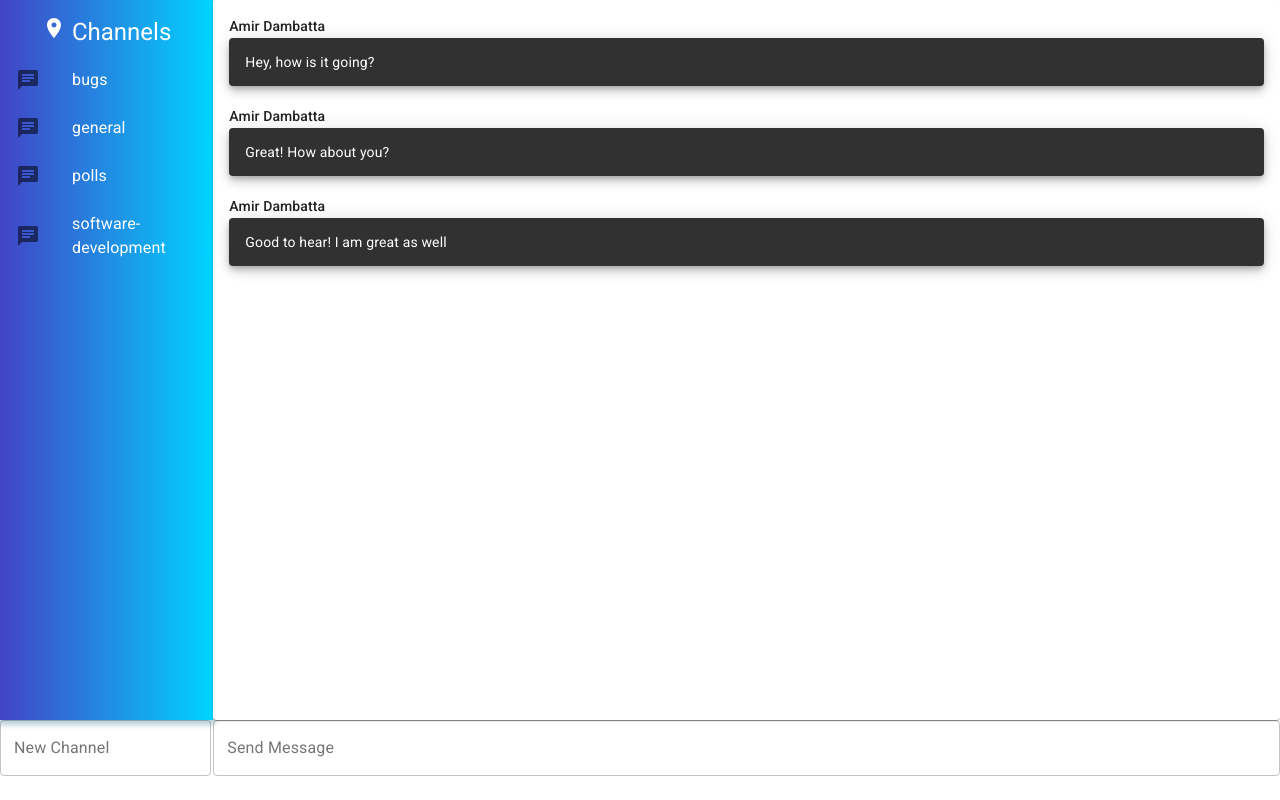
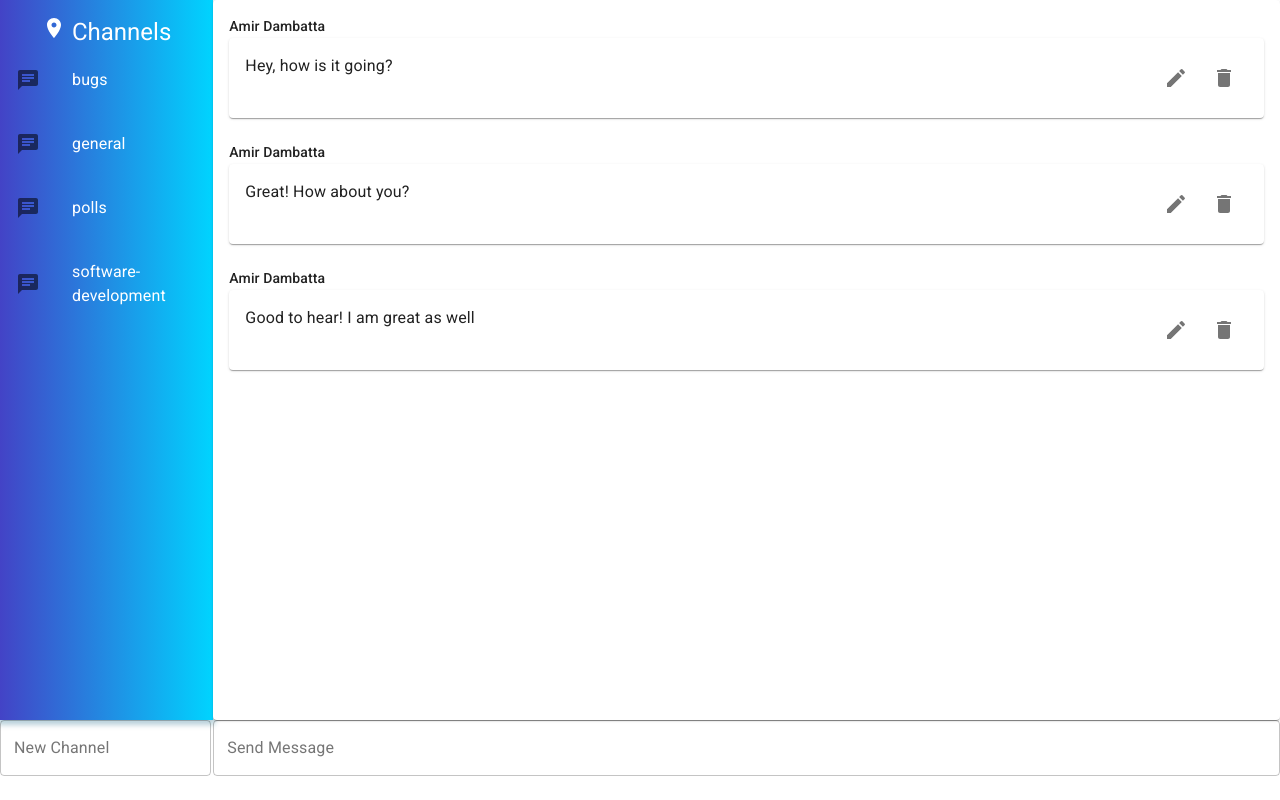
Before and after one commit to amirdbt/myzulip, a React (Create React App) app: page /chat in a window 1280 px wide. Built offline with nearby package versions, Linux system fonts and the light colour scheme.

Commit message:
Added edit and delete functionality to Message component

```diff
--- a/package.json
+++ b/package.json
@@ -5,6 +5,8 @@
   "dependencies": {
     "@material-ui/core": "^4.9.7",
     "@material-ui/icons": "^4.9.1",
+    "@material-ui/lab": "^4.0.0-alpha.46",
+    "@material-ui/styles": "^4.9.6",
     "@testing-library/jest-dom": "^4.2.4",
     "@testing-library/react": "^9.3.2",
     "@testing-library/user-event": "^7.1.2",
--- a/src/components/Chat/ChannelList.jsx
+++ b/src/components/Chat/ChannelList.jsx
@@ -24,7 +24,7 @@ const useStyles = makeStyles(theme => ({
     marginTop: theme.spacing(2)
   }
 }));
-const ChannelList = ({channels}) => {
+const ChannelList = ({ channels }) => {
   const classes = useStyles();
 
   return (
@@ -32,16 +32,16 @@ const ChannelList = ({channels}) => {
       <Typography className={classes.title} variant="h5">
         <Room className={classes.room} /> Channels
       </Typography>
-      <List>
-        {channels.map((channel, index) => (
+      {channels.map((channel, index) => (
+        <List key={index}>
           <ListItem button>
             <ListItemIcon>
               <Chat />
             </ListItemIcon>
             <ListItemText>{channel.name}</ListItemText>
           </ListItem>
-        ))}
-      </List>
+        </List>
+      ))}
     </div>
   );
 };
--- a/src/components/Chat/Chat.jsx
+++ b/src/components/Chat/Chat.jsx
@@ -8,15 +8,12 @@ import { Grid } from "@material-ui/core";
 const Chat = () => {
   const [messages, setMessages] = useState([
     {
-
       text: "Hey, how is it going?"
     },
     {
-
       text: "Great! How about you?"
     },
     {
-
       text: "Good to hear! I am great as well"
     }
   ]);
@@ -39,12 +36,23 @@ const Chat = () => {
   const addMessage = text => {
     const newMessages = [...messages, { text }];
     setMessages(newMessages);
+  };
 
+  const delMessage = index => {
+    const newMessages = [...messages];
+    newMessages.splice(index, 1);
+    setMessages(newMessages);
   };
+
+  const editMessage = (index, text) => {
+    const newMessages = [...messages];
+    newMessages.splice(index,1,{text})
+    setMessages(newMessages)
+  };
+
   const addChannel = name => {
     const newChannel = [...channels, { name }];
     setChannels(newChannel);
-
   };
 
   return (
@@ -57,7 +65,11 @@ const Chat = () => {
               <NewChannel addChannel={addChannel} />
             </Grid>
             <Grid item xs={10}>
-              <MessageList messages={messages} />
+              <MessageList
+                editMessage={editMessage}
+                delMessage={delMessage}
+                messages={messages}
+              />
               <SendMessageForm addMessage={addMessage} />
             </Grid>
           </Grid>
--- a/src/components/Chat/Message.jsx
+++ b/src/components/Chat/Message.jsx
@@ -1,11 +1,102 @@
-import React from 'react'
+import React,{useState} from "react";
+import {
+  Card,
+  CardContent,
+  Typography,
+  makeStyles,
+  IconButton,
+  TextField,
+  Dialog,
+  DialogActions,
+  DialogContent,
+  DialogTitle,
+  Button
+} from "@material-ui/core";
+import { Delete, Edit } from "@material-ui/icons";
 
-const Message = () => {
-    return (
-        <div>
-            Message
+const useStyles = makeStyles(theme => ({
+  root: {
+    display: "flex",
+    flexDirection: "row"
+  },
+  icons: {
+    display: "flex",
+    justifyContent: "flex-end",
+  },
+  ty: {
+    flexGrow: 8
+  },
+  card:{
+      height: '10vh',
+      marginBottom: theme.spacing(3)
+  },
+}));
+
+const Message = ({ message, delMessage, index,editMessage }) => {
+    const [open,setOpen] = useState(false)
+    const [text,setText] = useState('')
+
+    const handleChange =(event) =>{
+        const {value} = event.target
+        setText(value)
+        // console.log(value);
+    }
+
+    const handleSubmit =(event)=>{
+        event.preventDefault()
+        editMessage(index,text)
+        setText('')
+        handleClose()
+        // console.log(text);
+    }
+
+    const handleClickOpen =() =>{
+        setOpen(true)
+    }
+    const handleClose = () =>{
+        setOpen(false)
+    }
+  const classes = useStyles();
+  return (
+    <Card className={classes.card}>
+      <CardContent>
+        <div className={classes.root}>
+          <Typography className={classes.ty}> {message}</Typography>
+          <div className={classes.icons}>
+            <IconButton onClick={handleClickOpen}>
+              <Edit  />
+            </IconButton>
+            <Dialog  open={open} onClose={handleClose} aria-labelledby="edit-form">
+                <DialogTitle id="edit-form">
+                    Edit Message
+                </DialogTitle>
+                <DialogContent>
+                    <form onSubmit={handleSubmit}>
+                <TextField
+                    autoFocus
+                    margin="dense"
+                    id="message"
+                    label="Message"
+                    type="text"
+                    value={text}
+                    onChange={handleChange}
+                    fullWidth
+                />
+                </form>
+                </DialogContent>
+                <DialogActions>
+                    <Button onClick={handleClose} color="primary" variant="outlined">Cancel</Button>
+                    <Button  color="primary" variant="outlined">Submit</Button>
+                </DialogActions>
+            </Dialog>
+            <IconButton onClick={()=>{delMessage(index)}}>
+              <Delete />
+            </IconButton>
+          </div>
         </div>
-    )
-}
+      </CardContent>
+    </Card>
+  );
+};
 
-export default Message
+export default Message;
--- a/src/components/Chat/MessageList.jsx
+++ b/src/components/Chat/MessageList.jsx
@@ -1,21 +1,16 @@
 import React from "react";
-import {
-  Card,
-  CardContent,
-  makeStyles,
-  SnackbarContent,
-  Typography
-} from "@material-ui/core";
+import { Card, CardContent, makeStyles, Typography } from "@material-ui/core";
+import Message from "./Message";
 
 const useStyles = makeStyles({
   root: {
     height: "90vh",
     flexGrow: 1,
-    overflow: 'auto'
+    overflow: "auto"
   }
 });
 
-const MessageList = ({ messages }) => {
+const MessageList = ({ messages, delMessage,editMessage }) => {
   const classes = useStyles();
   return (
     <div>
@@ -25,7 +20,13 @@ const MessageList = ({ messages }) => {
             return (
               <div key={index}>
                 <Typography variant="subtitle2">Amir Dambatta</Typography>
-                <SnackbarContent message={message.text} /> <br />
+                {/* <SnackbarContent message={message.text} /> <br /> */}
+                <Message
+                  delMessage={delMessage}
+                  editMessage={editMessage}
+                  message={message.text}
+                  index={index}
+                />
               </div>
             );
           })}
```
Also changed, not shown: 1 other file (tests, documents, lock files or other folders).
